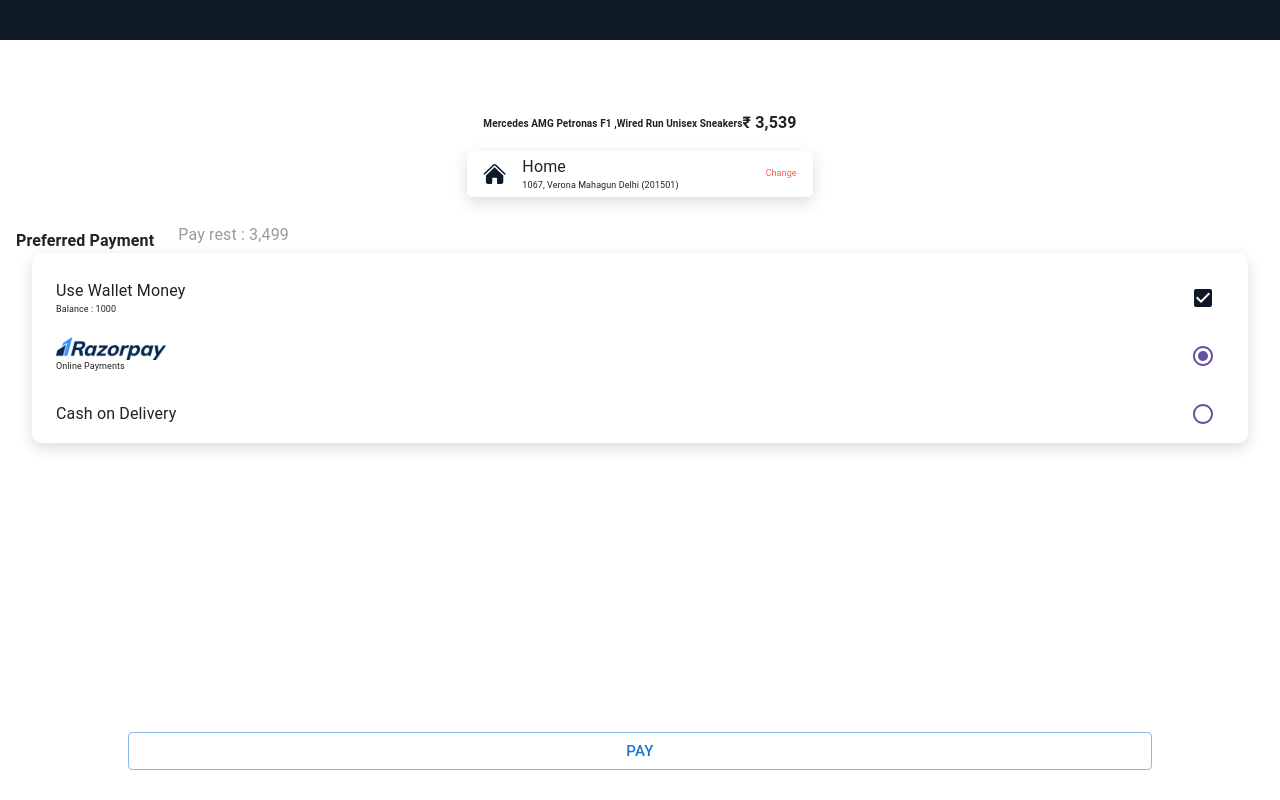
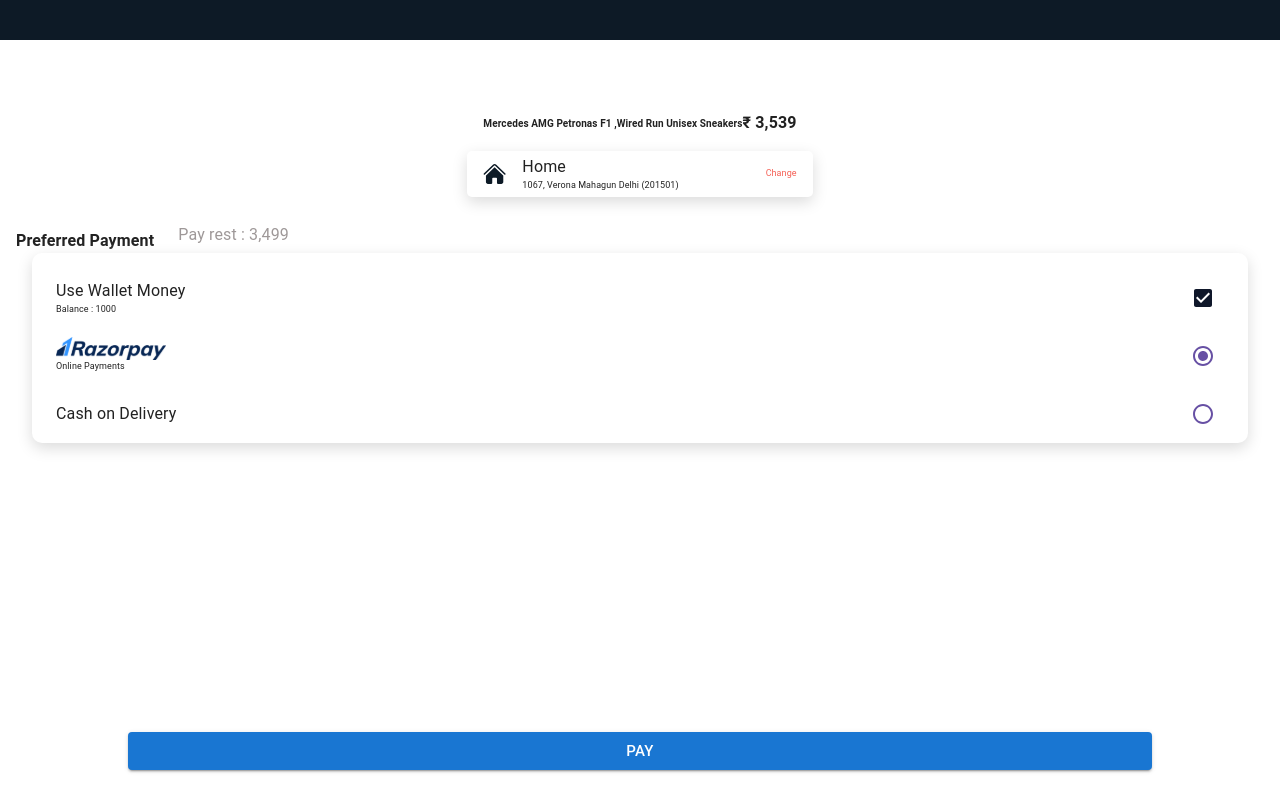
Before and after one commit to Nishant4coding/easybiznus.com, a Next.js app: page /checkout in a window 1280 px wide. Shown: the part 1900-2700 px from the top of the page. Built offline with nearby package versions, Linux system fonts and the light colour scheme.

Commit message:
button updated

```diff
--- a/src/components/MobileView/Cart/PaymentOpt.jsx
+++ b/src/components/MobileView/Cart/PaymentOpt.jsx
@@ -101,7 +101,7 @@
             </Stack>
 
             <Stack alignItems={"center"} sx={{ position: 'absolute', width: '100%', bottom: '0px' }}>
-                <Button variant="outlined" className={global.button} style={{ width: '80%', marginBottom: '30px', fontSize: '15px' }}>
+                <Button variant="contained" className={global.button} style={{ width: '80%', marginBottom: '30px', fontSize: '15px' }}>
                     PAY
                 </Button>
             </Stack>
--- a/src/components/MobileView/Wishlist/Wishlist.jsx
+++ b/src/components/MobileView/Wishlist/Wishlist.jsx
@@ -25,8 +25,7 @@
                 }
             </Grid>
 
-            {/* <CustomButton name={`ADD TO CART  [${cardArray.length}]`} link={"checkout"} /> */}
-            <Button variant="outlined" className={global.button} style={{width:'80%', marginBottom:'30px', fontSize:'15px'}}>
+            <Button variant="contained" className={global.button} style={{width:'80%', marginBottom:'30px', fontSize:'15px'}}>
             <Link href="/checkout" style={{width:'100%'}}>
             {`ADD TO CART  [${cardArray.length}]`}
             </Link>
```
